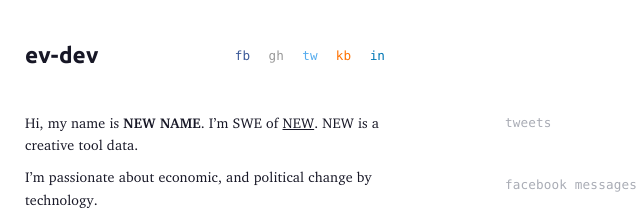
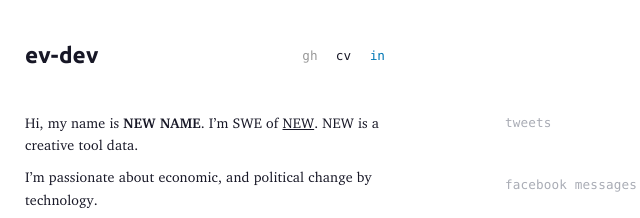
Before and after one commit to ENVOY-Research/ENVOY-Research.github.io, a plain HTML site: page index.html in a window 1280 px wide. Shown: the top 218 px of the page, 125-765 px from the left. Drawn offline with Linux system fonts and the light colour scheme; a script that the page names is missing.

Commit message:
Update index.html

```diff
--- a/index.html
+++ b/index.html
@@ -5,16 +5,16 @@
   <meta http-equiv="X-UA-Compatible" content="IE=edge">
   <meta name="viewport" content="width=device-width, initial-scale=1">
   <link rel="shortcut icon" type="image/png" href="/assets/images/icon.png" >
-  <meta property="og:site_title" content="Willium" />
-  <meta property="og:title" content="willium" />
+  <meta property="og:site_title" content="ev-dev" />
+  <meta property="og:title" content="ev-dev" />
   <meta property="og:type" content="website" />
-  <meta property="og:image" content="https://willium.com/assets/images/og.png" />
-  <meta property="og:url" content="https://willium.com/" />
+  <meta property="og:image" content="https://https://envoy-research.github.io/assets/images/og.png" />
+  <meta property="og:url" content="https://envoy-research.github.io/" />
   <meta property="og:description" content="Hi, my name is TEST. I’m co-founder of NEW. NEW is a creative tool for thinking and speaking with data.
 I’m passionate about projects and companies that work to effect social, economic, and political change by using and inventing new technology.
 "/>
   <title>ENVOY</title>
-  <meta name="description" content="Hi, my name is Will Strimling. I’m co-founder of NEW. NEW is a creative tool for thinking and speaking with data.
+  <meta name="description" content="Hi, my name is FIRST LAST. I’m co-founder of NEW. NEW is a creative tool for thinking and speaking with data.
 I’m passionate about projects and companies that work to effect social, economic, and political change by using and inventing new technology.
 ">
   <!-- pre-load scripts -->
@@ -33,10 +33,8 @@ I’m passionate about projects and companies that work to effect social, econom
 	<header class="brand">
 		<h1 class="logo"><a href="/">ev-dev</a></h1>
 		<div class="icons">
-			<a class="icon facebook" href="https://facebook.com/" title="Facebook">fb</a>
 			<a class="icon github" href="https://github.com/" title="Github">gh</a>
-			<a class="icon twitter" href="https://twitter.com/" title="Twitter">tw</a>
-			<a class="icon keybase" href="http://keybase.io/" title="Keybase">kb</a>
+			<a class="icon file" href="https://twitter.com/" title="CV">cv</a>
 			<a class="icon linkedin" href="https://linkedin.com/in/" title="LinkedIn">in</a>
 		</div>
 	</header>
```
